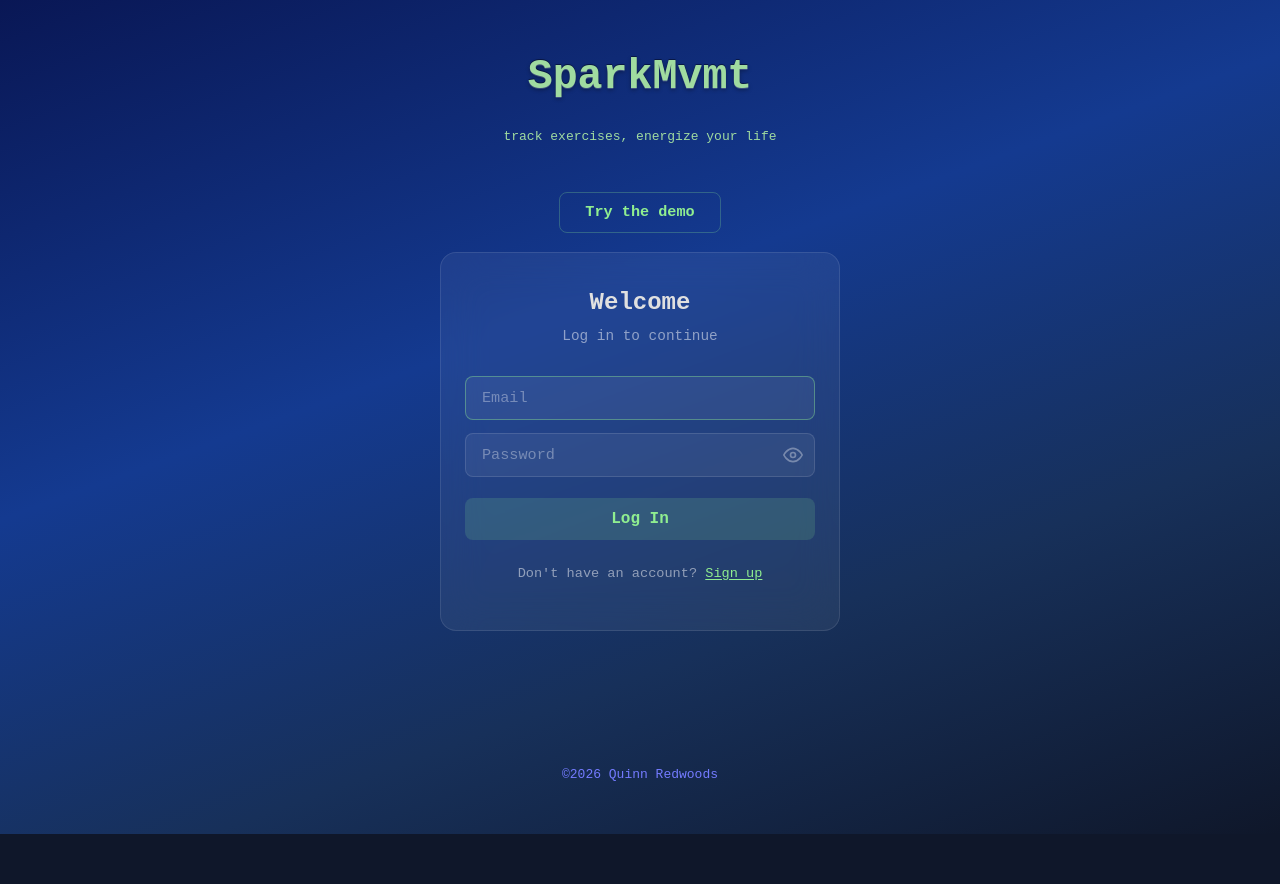
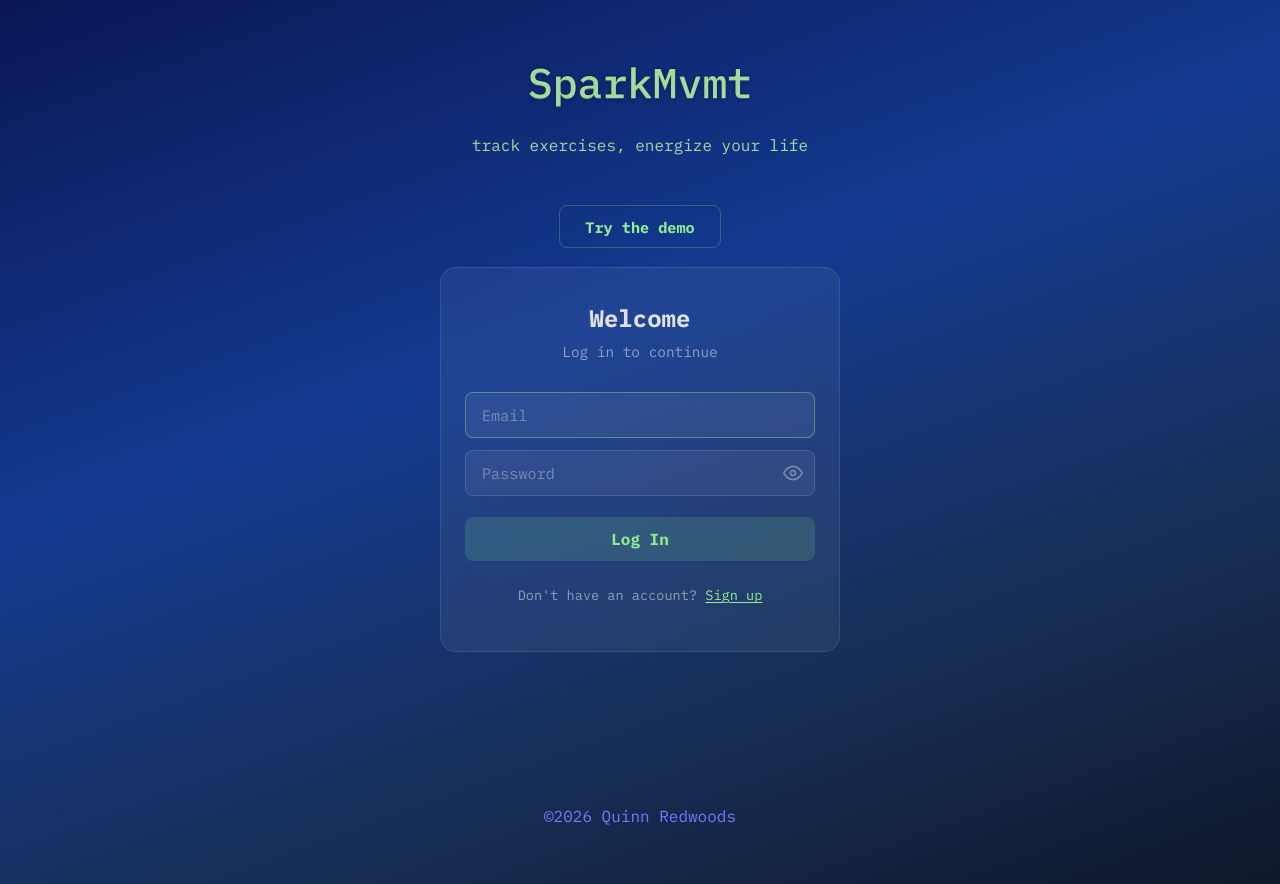
Before and after one commit to qredwoods/exercisetracker, a React (Vite) app in the folder frontend/: page /edit in a window 1280 px wide. Before the commit the page ends 834 px from the top, so only its background shows below. Built offline with nearby package versions, Linux system fonts and the light colour scheme; no server answers.

Commit message:
Web fonts, back button restyle, updated screenshots
- Switch to IBM Plex Mono + Barlow web fonts for cross-environment consistency
- Reduce h1 to 2.6em/500 weight for IBM Plex Mono proportions
- Back button now matches Save/+ button style (cta-button--icon)
- Refresh all README screenshots

```diff
--- a/frontend/index.html
+++ b/frontend/index.html
@@ -6,7 +6,7 @@
     <meta name="viewport" content="width=device-width, initial-scale=1.0" />
     <link rel="preconnect" href="https://fonts.googleapis.com" />
     <link rel="preconnect" href="https://fonts.gstatic.com" crossorigin />
-    <link href="https://fonts.googleapis.com/css2?family=Dancing+Script:wght@500&family=Pacifico&display=swap" rel="stylesheet" />
+    <link href="https://fonts.googleapis.com/css2?family=Barlow:wght@400;500;600&family=Dancing+Script:wght@500&family=IBM+Plex+Mono:wght@400;500;700&family=Pacifico&display=swap" rel="stylesheet" />
     <title>SparkMvmt</title>
   </head>
   <body>
--- a/frontend/src/App.css
+++ b/frontend/src/App.css
@@ -12,7 +12,7 @@ body {
     #143a90 40%,
     #17305a 70%,
     #0f172a 100%);
-  font-family: monospace;
+  font-family: 'IBM Plex Mono', monospace;
   margin: 1em;
   padding: 2em;
   text-align: center;
@@ -26,7 +26,8 @@ button {
 }
 
 h1 {
-  font-size: 3.2em;
+  font-size: 2.6em;
+  font-weight: 500;
   line-height: 1.1;
   color: inherit;
 }
@@ -450,7 +451,7 @@ tbody tr:last-child td:last-child {
 
 
 input {
-  font-family: 'Franklin Gothic Medium', 'Arial Narrow', Arial, sans-serif;
+  font-family: 'Barlow', 'Franklin Gothic Medium', Arial, sans-serif;
 }
 
 
--- a/frontend/src/pages/ExerciseFormPage.jsx
+++ b/frontend/src/pages/ExerciseFormPage.jsx
@@ -97,7 +97,7 @@ const ExerciseFormPage = ({ setExercises, exerciseDraft, setExerciseDraft, showT
 
       <div className="cta-row">
         <div className="dual-btn">
-          <button className="back-btn" onClick={() => {
+          <button className="cta-button cta-button--icon" onClick={() => {
             if (formDirtyRef.current?.()) { setShowDiscard(true); return; }
             navigate("/");
           }} aria-label="Back" data-tooltip="Back">
```
Also changed, not shown: 5 other files (tests, documents, lock files or other folders).
